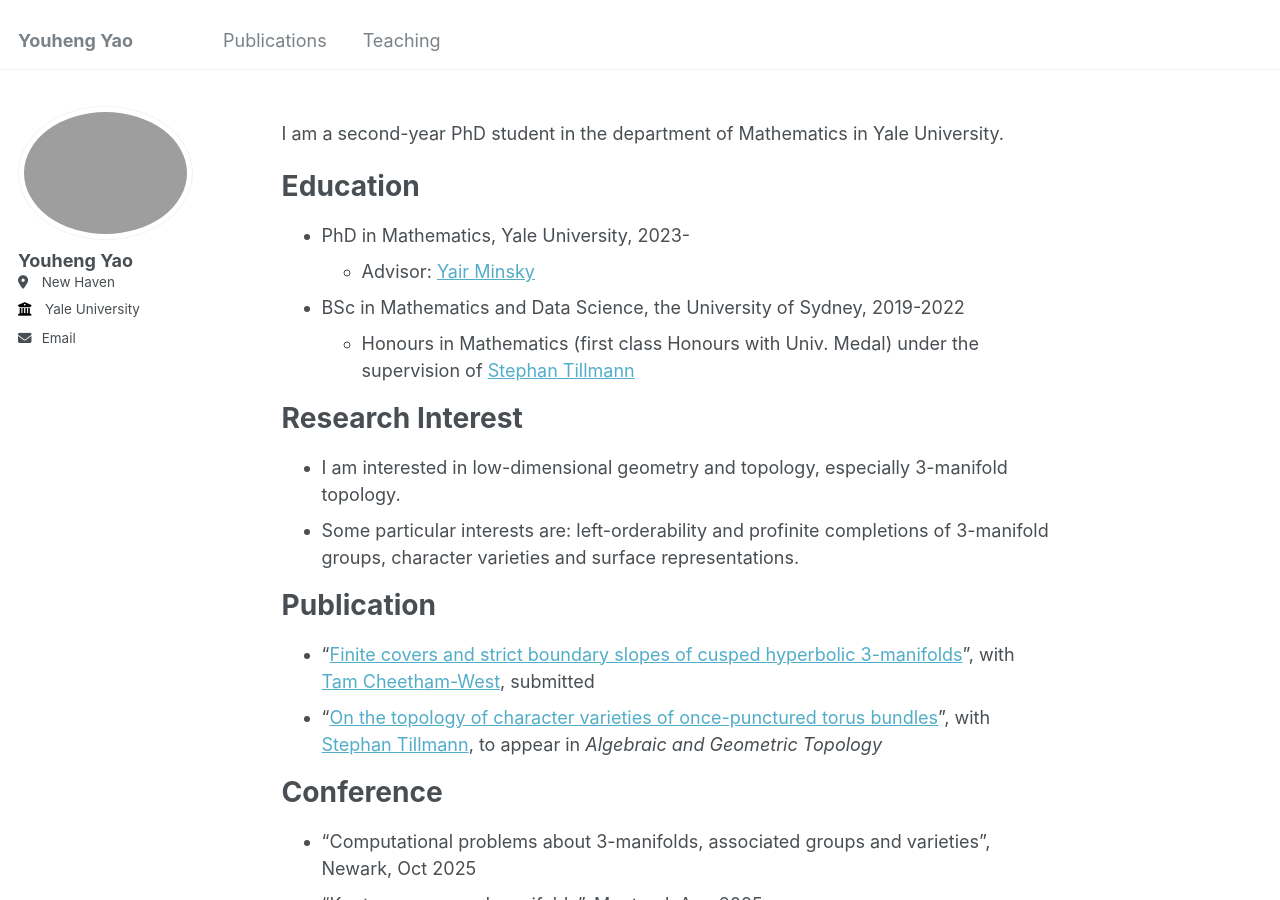
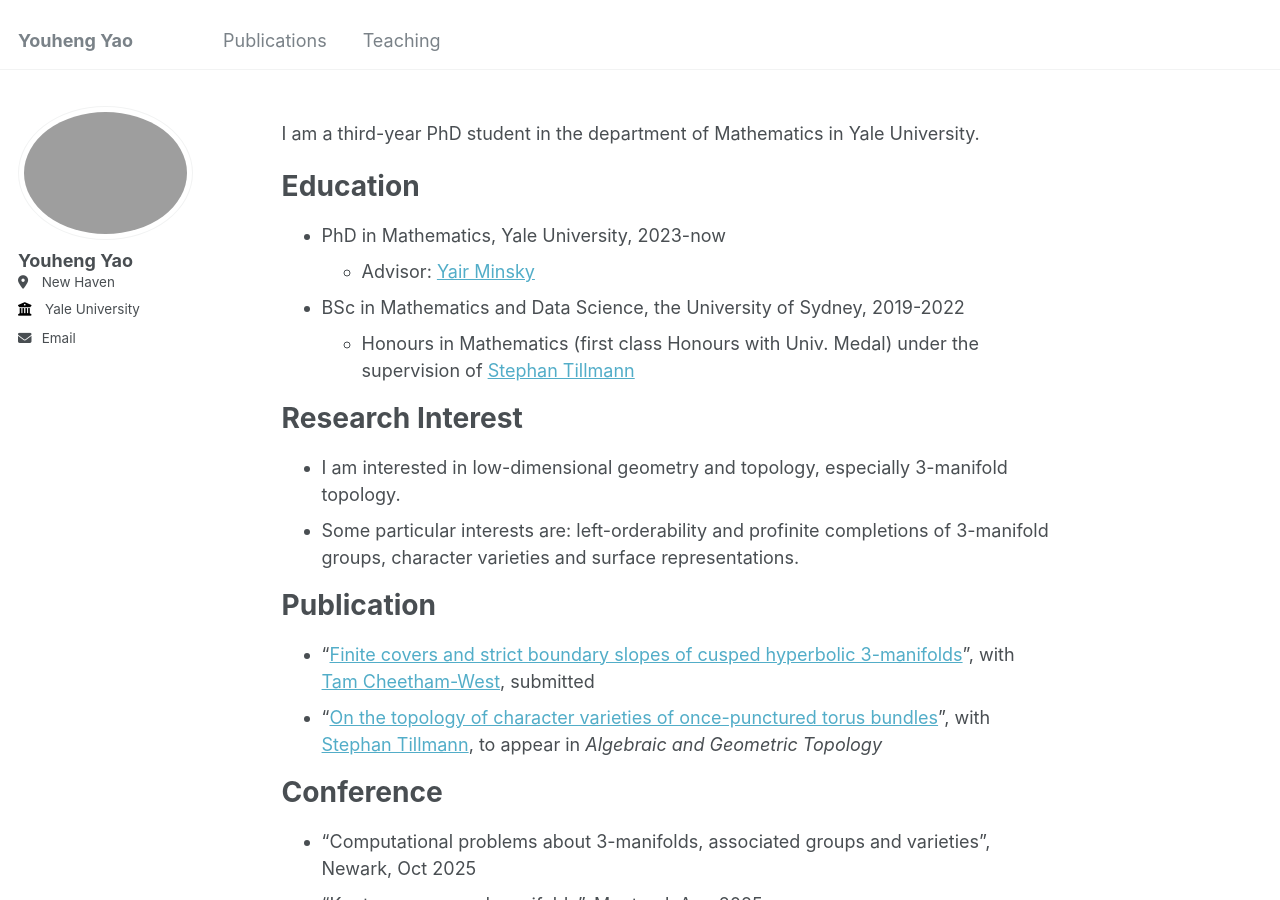
Before and after one commit to LionelYao/LionelYao.github.io, a Jekyll site: the page built from _pages/about.md, in a window 1280 px wide and 900 px high. Built offline with Jekyll 4.4.1, drawn with Linux system fonts in a browser that asks for light colours; a script that is not in the unit is left out.

Commit message:
Update about.md

```diff
--- a/_pages/about.md
+++ b/_pages/about.md
@@ -9,12 +9,12 @@ redirect_from:
 
 
 
-I am a second-year PhD student in the department of Mathematics in Yale University.
+I am a third-year PhD student in the department of Mathematics in Yale University.
 
 Education
 ======
 
-- PhD in Mathematics, Yale University, 2023-
+- PhD in Mathematics, Yale University, 2023-now
   - Advisor: [Yair Minsky](https://sites.google.com/view/yair-minsky/home)
 - BSc in Mathematics and Data Science, the University of Sydney, 2019-2022
   - Honours in Mathematics (first class Honours with Univ. Medal) under the supervision of [Stephan Tillmann](https://www.maths.usyd.edu.au/u/tillmann/index.html)
```
